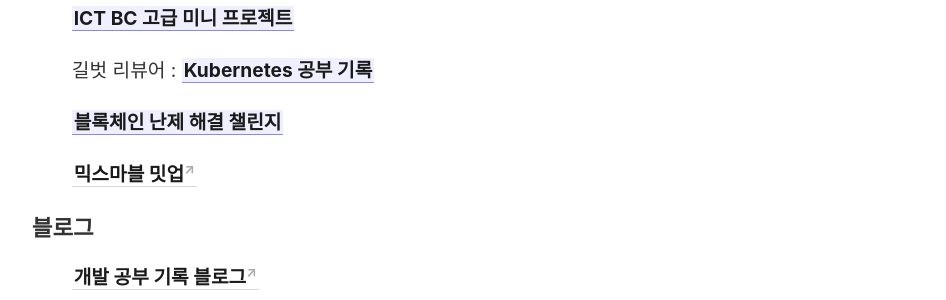
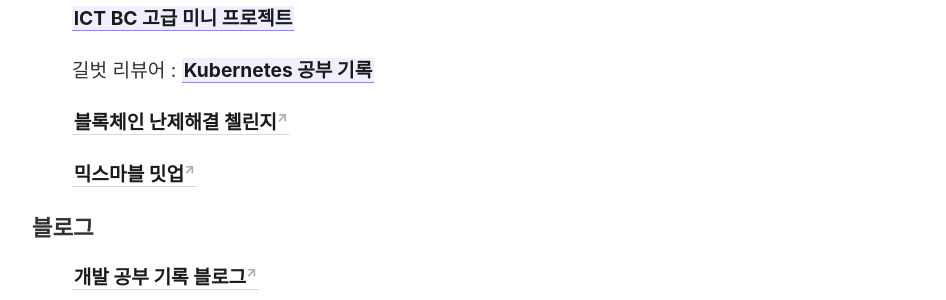
Before and after one commit to rainbow96bear/Obsidian, a Jekyll site: the page built from _pages/index.md, in a window 1280 px wide and 900 px high, scrolled down 891 px. Shown: the part 150-450 px from the top of the window, without its empty margins (45-991 px from the left). Built offline with Jekyll 4.4.1, drawn with Linux system fonts in a browser that asks for light colours.

Commit message:
링크 수정

```diff
--- a/_pages/index.md
+++ b/_pages/index.md
@@ -46,7 +46,9 @@
 		  <span style="font-weight: bold">[[ICT BC 고급 미니 프로젝트]]</span>
 	  </ul>
 	  <ul>길벗 리뷰어 : <span style="font-weight: bold">[[Kubernetes 공부 기록]]</span></ul>
-	  <ul><span style="font-weight: bold">[[블록체인 난제 해결 챌린지]]</span></ul>
+	  <ul>
+		  <span style="font-weight: bold"><a href="https://rainbow96bear.tistory.com/entry/%EA%B2%BD%EC%A7%84-%EB%8C%80%ED%9A%8C-%EB%B8%94%EB%A1%9D%EC%B2%B4%EC%9D%B8-%EB%82%9C%EC%A0%9C%ED%95%B4%EA%B2%B0-%EC%B1%8C%EB%A6%B0%EC%A7%80-%EC%A7%80%EC%9B%90">블록체인 난제해결 첼린지</a></span>
+	  </ul>
 	  <ul><span style="font-weight: bold"><a href="https://rainbow96bear.tistory.com/entry/%ED%9B%84%EA%B8%B0-%EB%AF%B9%EC%8A%A4%EB%A7%88%EB%B8%94-%EB%B0%8B%EC%97%85-%ED%9B%84%EA%B8%B0-mixmarvel-meet-up">믹스마블 밋업</a></span></ul>
   <h3> 블로그 </h3>
    <ul><span style="font-weight: bold"><a href="https://rainbow96bear.tistory.com/">개발 공부 기록 블로그</a></span></ul>
```
